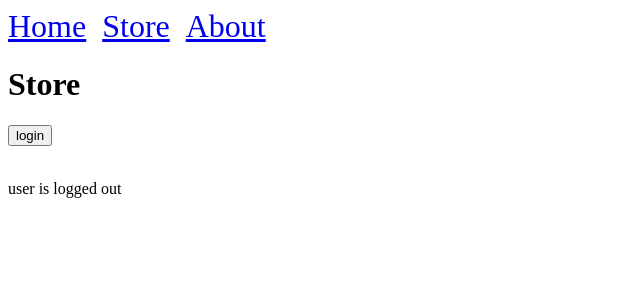
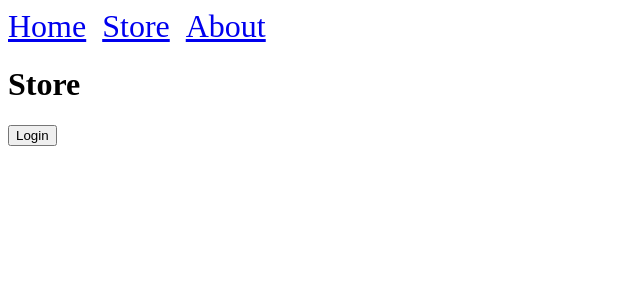
Before and after one commit to bobbyDeepak1415/debugging_01, a React (Vite) app: page /store in a window 1280 px wide. Shown: the top 300 px of the page, without its empty margins (0-640 px from the left). Built offline with nearby package versions, Linux system fonts and the light colour scheme.

Commit message:
debugging

```diff
--- a/src/components/Store.tsx
+++ b/src/components/Store.tsx
@@ -7,12 +7,9 @@ export const Store = () => {
     <>
       <h1>Store</h1>
 
-      <button onClick={() => setIsLoggedIn((prev) => !prev)}>
-        {isLoggedIn ? "Logout" : "login"}
-      </button>
-      <br></br>
-      <br></br>
-      <p>{isLoggedIn ? "user is logged in" : "user is logged out"}</p>
+      <button onClick={(prev)=>setIsLoggedIn(!prev)}>{isLoggedIn ? "Logout" :"Login"}</button>
+
+
     </>
   );
 };
```
